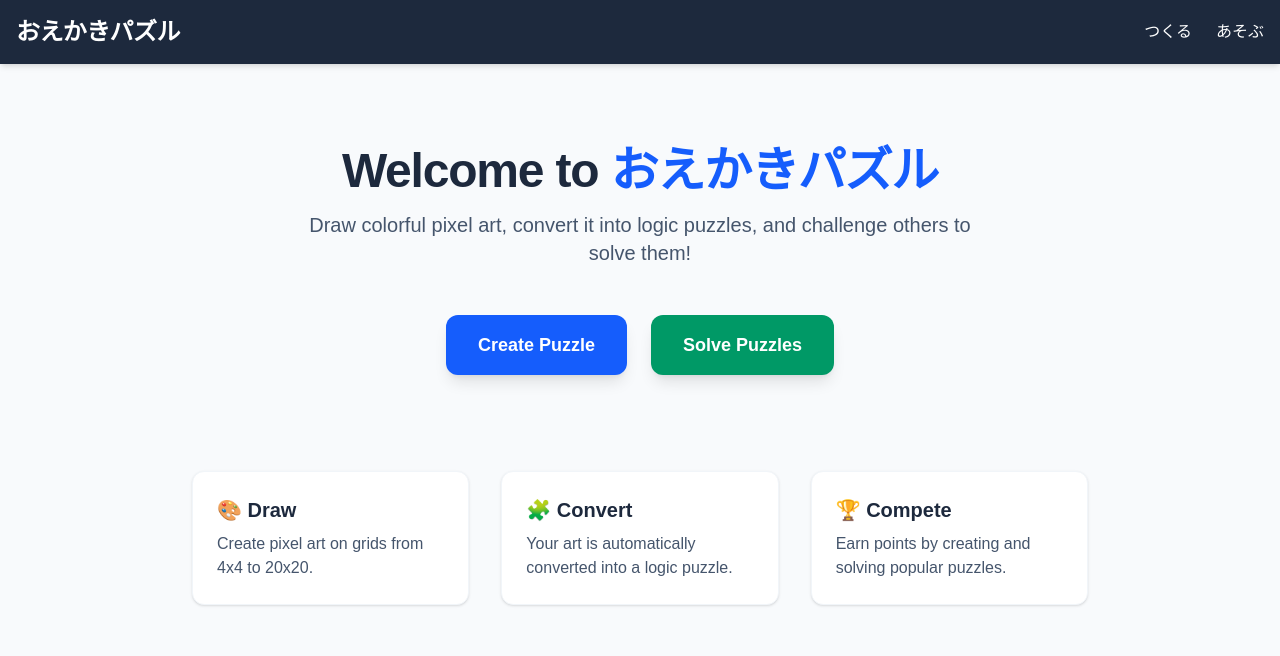
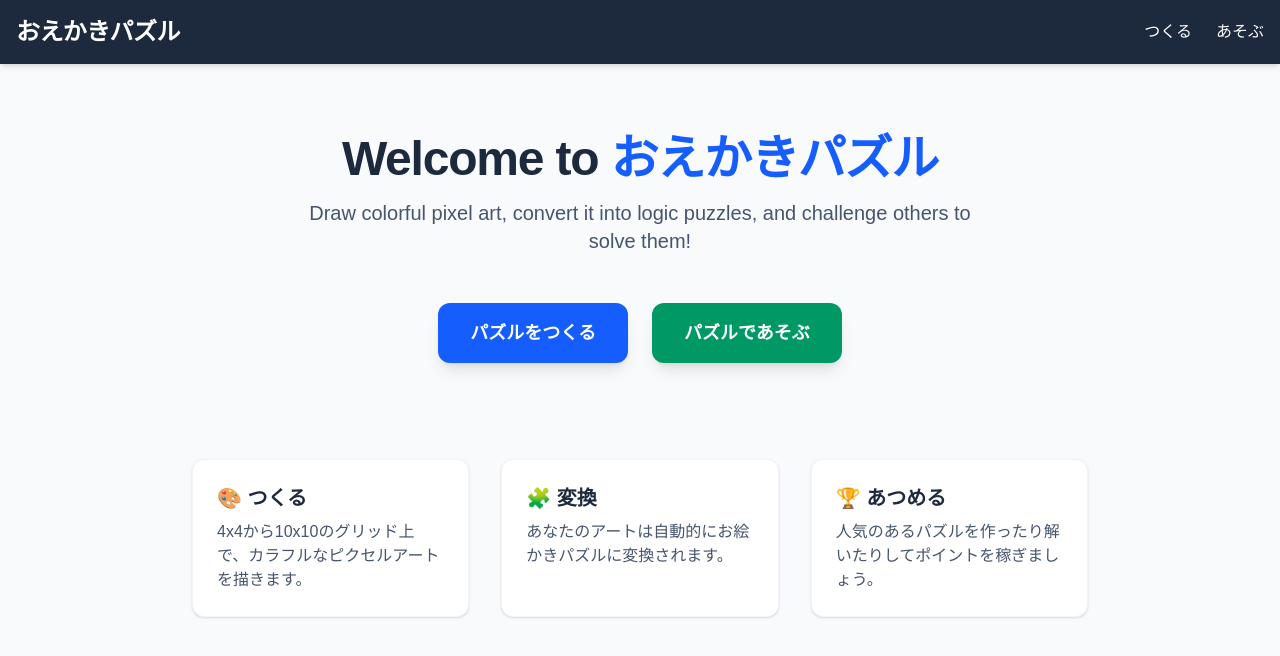
Before and after one commit to pnizo/oekaki-puzzle, a Next.js app: page / in a window 1280 px wide. Shown: the top 656 px of the page. Built offline with nearby package versions, Linux system fonts and the light colour scheme; a web font is replaced by a local one.

Commit message:
feat: Add initial page component and ignore Vercel files.

```diff
--- a/src/app/page.tsx
+++ b/src/app/page.tsx
@@ -17,28 +17,28 @@ export default function Home() {
           href="/create"
           className="px-8 py-4 bg-blue-600 text-white text-lg font-semibold rounded-xl shadow-lg hover:bg-blue-700 hover:shadow-xl transition-all transform hover:-translate-y-1"
         >
-          Create Puzzle
+          パズルをつくる
         </Link>
         <Link
           href="/list"
           className="px-8 py-4 bg-emerald-600 text-white text-lg font-semibold rounded-xl shadow-lg hover:bg-emerald-700 hover:shadow-xl transition-all transform hover:-translate-y-1"
         >
-          Solve Puzzles
+          パズルであそぶ
         </Link>
       </div>
 
       <div className="grid grid-cols-1 md:grid-cols-3 gap-8 mt-12 text-left max-w-4xl">
         <div className="p-6 bg-white rounded-xl shadow-sm border border-slate-100">
-          <h3 className="text-xl font-bold mb-2 text-slate-800">🎨 Draw</h3>
-          <p className="text-slate-600">Create pixel art on grids from 4x4 to 20x20.</p>
+          <h3 className="text-xl font-bold mb-2 text-slate-800">🎨 つくる</h3>
+          <p className="text-slate-600">4x4から10x10のグリッド上で、カラフルなピクセルアートを描きます。</p>
         </div>
         <div className="p-6 bg-white rounded-xl shadow-sm border border-slate-100">
-          <h3 className="text-xl font-bold mb-2 text-slate-800">🧩 Convert</h3>
-          <p className="text-slate-600">Your art is automatically converted into a logic puzzle.</p>
+          <h3 className="text-xl font-bold mb-2 text-slate-800">🧩 変換</h3>
+          <p className="text-slate-600">あなたのアートは自動的にお絵かきパズルに変換されます。</p>
         </div>
         <div className="p-6 bg-white rounded-xl shadow-sm border border-slate-100">
-          <h3 className="text-xl font-bold mb-2 text-slate-800">🏆 Compete</h3>
-          <p className="text-slate-600">Earn points by creating and solving popular puzzles.</p>
+          <h3 className="text-xl font-bold mb-2 text-slate-800">🏆 あつめる</h3>
+          <p className="text-slate-600">人気のあるパズルを作ったり解いたりしてポイントを稼ぎましょう。</p>
         </div>
       </div>
     </div>
```
Also changed, not shown: 1 other file (tests, documents, lock files or other folders).
